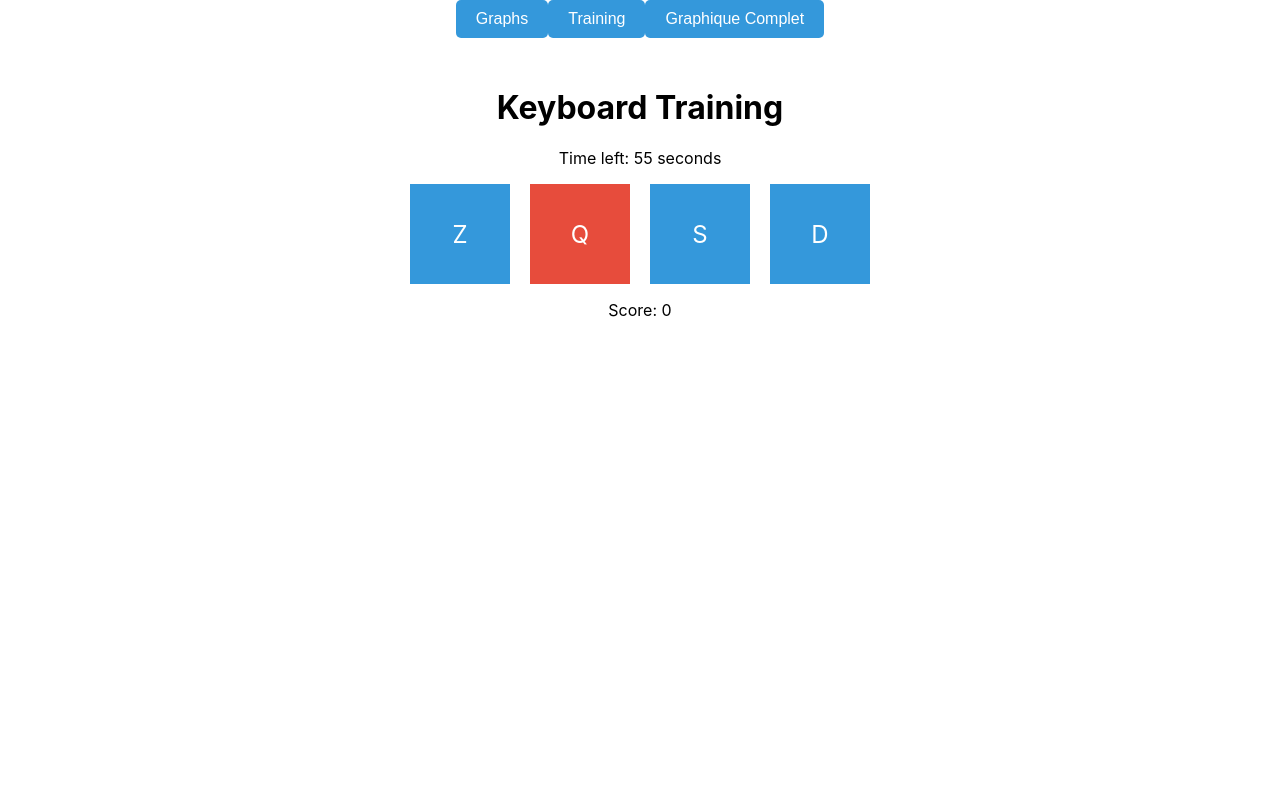
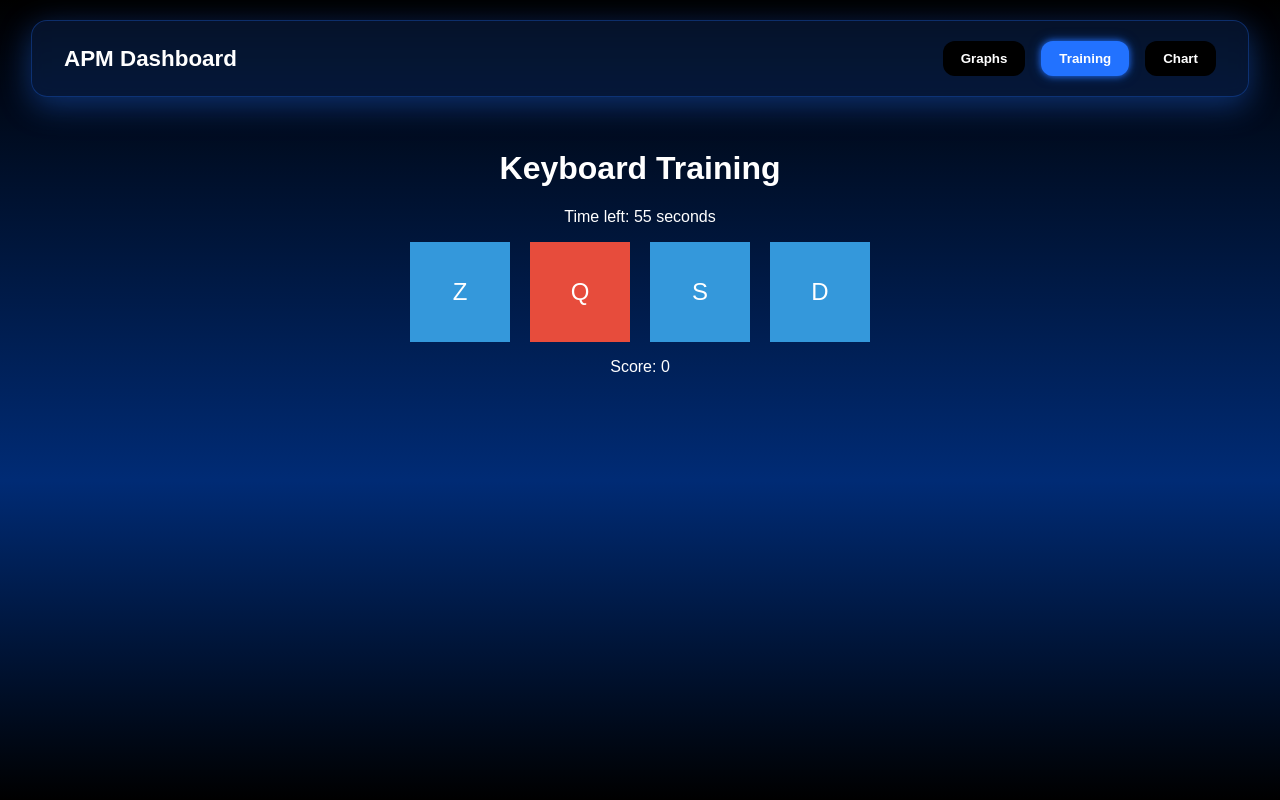
Before and after one commit to Altrevis/APM-application, a React (Create React App) app in the folder apm-app/: page /training in a window 1280 px wide. Built offline with nearby package versions, Linux system fonts and the light colour scheme; no server answers.

Commit message:
style css

```diff
--- a/apm-app/src/App.css
+++ b/apm-app/src/App.css
@@ -1,65 +1,80 @@
 .App {
-  text-align: center;
+  padding-top: 100px;
+  font-family: "Special Gothic Expanded One", sans-serif;
 }
 
-.App-logo {
-  height: 40vmin;
-  pointer-events: none;
+body {
+  margin: 0;
+  padding: 0;
+  min-height: 100vh;
+  background-image: linear-gradient(
+    to bottom,
+    rgb(0, 0, 0) 0%,
+    rgb(0, 43, 117) 60%,
+    rgb(0, 0, 0) 100%
+  );
+  background-repeat: no-repeat;
+  background-size: cover;
+  color: white;
+  font-family: 'Segoe UI', Tahoma, Geneva, Verdana, sans-serif;
 }
 
-@media (prefers-reduced-motion: no-preference) {
-  .App-logo {
-    animation: App-logo-spin infinite 20s linear;
-  }
+.navbar {
+  position: fixed;
+  top: 20px;
+  left: 50%;
+  transform: translateX(-50%);
+  width: 90%;
+  max-width: 1200px;
+  z-index: 999;
+
+  display: flex;
+  justify-content: space-between;
+  align-items: center;
+  height: 75px;
+  padding: 0 2rem;
+
+
+  background: rgba(34, 114, 255, 0.15);
+  box-shadow: 0 8px 32px 0 rgba(34, 114, 255, 0.4);
+  backdrop-filter: blur(8px);
+  -webkit-backdrop-filter: blur(8px);
+  border-radius: 16px;
+  border: 1px solid rgba(34, 114, 255, 0.3);
+}
+.navbar h1 {
+  margin: 0;
+  line-height: 70px;
+  font-size: 1.4rem;
 }
 
-.App-header {
-  background-color: #282c34;
-  min-height: 100vh;
+.nav-links {
   display: flex;
-  flex-direction: column;
+  gap: 1rem;
   align-items: center;
-  justify-content: center;
-  font-size: calc(10px + 2vmin);
-  color: white;
 }
 
-.App-link {
-  color: #61dafb;
+.nav-links button {
+  background-color: #000;        /* noir profond comme le fond */
+  color: white;                  /* texte bien visible */
+  border: 2px solid transparent; /* pas de bord visible au repos */
+  padding: 8px 16px;             /* bonne taille pour cliquer */
+  border-radius: 12px;           /* coins arrondis = doux et moderne */
+  font-weight: bold;
+  cursor: pointer;               /* curseur main quand tu passes dessus */
+  transition: all 0.3s ease-in-out; /* animation fluide pour les effets */
 }
 
-@keyframes App-logo-spin {
-  from {
-    transform: rotate(0deg);
-  }
-  to {
-    transform: rotate(360deg);
-  }
+.nav-links button:hover {
+  border: 2px solid #2272FF;  /* le halo bleu apparaît */
+  transform: translateY(-2px); /* il “flotte” un peu */
+  box-shadow: 0 0 10px rgba(34, 114, 255, 0.6); /* effet lumineux */
 }
 
-nav {
-  margin-bottom: 20px;
+.nav-links .active button {
+  background-color: #2272FF;
+  color: white;
+  box-shadow:
+    0 0 6px rgba(34, 114, 255, 0.8),
+    0 0 12px rgba(34, 114, 255, 0.5);
 }
-
-nav button {
-  background-color: #3498db; /* Blue background */
-  color: white; /* White text */
-  border: none; /* No border */
-  padding: 10px 20px; /* Padding for size */
-  font-size: 16px; /* Font size */
-  cursor: pointer; /* Pointer cursor on hover */
-  border-radius: 5px; /* Rounded corners */
-  transition: background-color 0.3s ease; /* Smooth hover effect */
-}
-
-nav button:hover {
-  background-color: #2980b9; /* Darker blue on hover */
-}
-
-nav button:active {
-  background-color: #1f618d; /* Even darker blue when clicked */
-}
-
-nav button + button {
-  margin-left: 10px; /* Add spacing between buttons */
-}
--- a/apm-app/src/App.js
+++ b/apm-app/src/App.js
@@ -1,32 +1,36 @@
 import React from 'react';
-import { BrowserRouter as Router, Routes, Route, Link } from 'react-router-dom';
+import { BrowserRouter as Router, Routes, Route, NavLink } from 'react-router-dom'; // 🟦 remplacé Link par NavLink
 import RealTimeGraph from './RealTimeGraph';
 import TrainingPage from './TrainingPage';
-import ChartPage from './ChartPage'; // Nouvelle page pour le graphique complet
+import ChartPage from './chartPage';
 import './App.css';
 
 function App() {
   return (
     <Router>
       <div className="App">
-        {/* Navigation bar with styled buttons */}
-        <nav>
-          <Link to="/">
-            <button>Graphs</button>
-          </Link>
-          <Link to="/training">
-            <button>Training</button>
-          </Link>
-          <Link to="/chart">
-            <button>Graphique Complet</button>
-          </Link>
+        {/* NAVIGATION BAR */}
+        <nav className="navbar">
+          <h1>APM Dashboard</h1>
+          <div className="nav-links">
+            {/* 🟦 remplacé Link par NavLink + logique pour active */}
+            <NavLink to="/" className={({ isActive }) => isActive ? 'active' : ''}>
+              <button>Graphs</button>
+            </NavLink>
+            <NavLink to="/training" className={({ isActive }) => isActive ? 'active' : ''}>
+              <button>Training</button>
+            </NavLink>
+            <NavLink to="/chart" className={({ isActive }) => isActive ? 'active' : ''}>
+              <button>Chart</button>
+            </NavLink>
+          </div>
         </nav>
 
-        {/* Define routes for the application */}
+        {/* PAGES */}
         <Routes>
           <Route path="/" element={<RealTimeGraph />} />
           <Route path="/training" element={<TrainingPage />} />
-          <Route path="/chart" element={<ChartPage />} /> {/* Nouvelle route */}
+          <Route path="/chart" element={<ChartPage />} />
         </Routes>
       </div>
     </Router>
--- /dev/null
+++ b/apm-app/src/RealTimeGraph.css
@@ -0,0 +1,47 @@
+.graph-card {
+    width: 80%;
+    max-width: 900px;
+    margin: 40px auto 40px auto;
+    padding: 2rem;
+    border-radius: 16px;
+    background: rgba(34, 114, 255, 0.08);
+    box-shadow: 0 4px 40px rgba(34, 114, 255, 0.25);
+    backdrop-filter: blur(10px);
+    -webkit-backdrop-filter: blur(10px);
+    border: 1px solid rgba(34, 114, 255, 0.2);
+    color: white;
+  }
+
+  .graph-title {
+    text-align: center;
+  }
+
+  .apm {
+    text-align: center;
+    margin-bottom: 20px;
+  }
+
+  .plot {
+    display: flex;
+    justify-content: center;
+  }
+
+  .button-wrapper {
+    text-align: center;
+    margin-top: 20px;
+  }
+
+  .button-wrapper button {
+    padding: 10px 20px;
+    background-color: #2272FF;
+    color: white;
+    border: none;
+    border-radius: 12px;
+    font-weight: bold;
+    cursor: pointer;
+    transition: 0.3s;
+  }
+
+  .button-wrapper button:hover {
+    background-color: #1a5de0;
+  }
--- a/apm-app/src/RealTimeGraph.js
+++ b/apm-app/src/RealTimeGraph.js
@@ -1,6 +1,7 @@
 import React, { useState, useEffect } from 'react';
 import Plot from 'react-plotly.js';
-import { useNavigate } from 'react-router-dom'; // Importez useNavigate
+import { useNavigate } from 'react-router-dom';
+import './RealTimeGraph.css'; // 👈 Ajoute ce fichier
 
 const RealTimeGraph = () => {
   const [data, setData] = useState({
@@ -10,7 +11,7 @@ const RealTimeGraph = () => {
     medianApm: null
   });
 
-  const navigate = useNavigate(); // Utilisez useNavigate pour la navigation
+  const navigate = useNavigate();
 
   useEffect(() => {
     const intervalId = setInterval(() => {
@@ -30,17 +31,20 @@ const RealTimeGraph = () => {
     return () => clearInterval(intervalId);
   }, []);
 
-
+  const goToChartPage = () => {
+    navigate('/chart');
+  };
 
   return (
-    <div>
-      <h1>Graphiques des Actions Clavier et Souris</h1>
-      <div style={{ marginBottom: '20px' }}>
+    <div className="graph-card">
+      <h1 className="graph-title">Graphiques des Actions Clavier et Souris</h1>
+
+      <div className="apm">
         <p><strong>Moyenne APM :</strong> {data.meanApm}</p>
         <p><strong>Médiane APM :</strong> {data.medianApm || 'N/A'}</p>
       </div>
 
-      {/* Afficher le graphique uniquement si l'entraînement est terminé */}
+      <div className="plot">
         <Plot
           data={[
             {
@@ -53,12 +57,32 @@ const RealTimeGraph = () => {
             },
           ]}
           layout={{
-          title: 'Actions Clavier et Souris',
-          xaxis: { title: 'Actions' },
-          yaxis: { title: 'Nombre d\'actions' },
+            title: {
+              text: 'Actions Clavier et Souris',
+              font: { color: 'white' }
+            },
+            paper_bgcolor: 'rgba(0, 0, 0, 0)',
+            plot_bgcolor: 'rgba(0, 0, 0, 0)',
+            font: { color: 'white' },
+            xaxis: {
+              title: 'Actions',
+              color: 'white',
+              gridcolor: 'rgba(255,255,255,0.1)'
+            },
+            yaxis: {
+              title: 'Nombre d\'actions',
+              color: 'white',
+              gridcolor: 'rgba(255,255,255,0.1)'
+            },
+            height: 280
+
           }}
         />
+      </div>
 
+      <div className="button-wrapper">
+        <button onClick={goToChartPage}>📊 Voir le graphique complet</button>
+      </div>
     </div>
   );
 };
--- /dev/null
+++ b/apm-app/src/chartPage.css
@@ -0,0 +1,30 @@
+
+.chart-container {
+    min-height: 100vh;
+    padding: 40px 20px;
+    background: linear-gradient(to bottom, #010130, #00092e, #021327);
+    display: flex;
+    justify-content: center;
+    align-items: center;
+  }
+
+  .chart-card {
+    width: 100%;
+    max-width: 900px;
+    padding: 40px;
+    border-radius: 20px;
+    background: rgba(255, 255, 255, 0.05);
+    backdrop-filter: blur(20px);
+    -webkit-backdrop-filter: blur(20px);
+    border: 1px solid rgba(255, 255, 255, 0.1);
+    box-shadow: 0 8px 32px rgba(0, 0, 0, 0.5);
+    color: white;
+    text-align: center;
+  }
+
+  .chart-title {
+    font-size: 2.5rem;
+    font-weight: bold;
+    margin-bottom: 30px;
+    color: white;
+  }
--- a/apm-app/src/chartPage.js
+++ b/apm-app/src/chartPage.js
@@ -1,27 +1,47 @@
-import React from 'react';
+import React, { useState } from 'react';
 import Plot from 'react-plotly.js';
+import './chartPage.css';
 
 const ChartPage = () => {
+  const [yData] = useState([12, 9, 18, 22, 26, 31, 34]);
+
   return (
-    <div>
-      <h1>Graphique Complet</h1>
+    <div className="chart-container">
+      <div className="chart-card">
+        <h1 className="chart-title">Graphique complet</h1>
+
         <Plot
           data={[
             {
               type: 'bar',
-            x: ['Click', 'Space', 'Z', 'Q', 'S', 'D'],
-            y: [10, 15, 20, 25, 30, 35], // Remplacez ces valeurs par celles réelles
+              x: ['Click Gauche', 'Click Droit', 'Espace', 'Z', 'Q', 'S', 'D'],
+              y: yData,
               marker: {
-              color: ['red', 'blue', 'green', 'yellow', 'purple', 'orange'],
+                color: ['red', 'gray', 'blue', 'green', 'yellow', 'purple', 'orange'],
               },
-          },
+              hovertemplate: '%{x}<br><b>%{y} actions</b><extra></extra>',
+              hoverlabel: {
+                bgcolor: 'rgba(255,255,255,0.2)',
+                bordercolor: 'white',
+                font: { color: 'white' }
+              }
+            }
           ]}
           layout={{
-          title: 'Actions Clavier et Souris',
-          xaxis: { title: 'Actions' },
-          yaxis: { title: 'Nombre d\'actions' },
+            title: {
+              text: 'Fréquence des Actions',
+              font: { color: 'white', size: 16 },
+              x: 0.5,
+            },
+            paper_bgcolor: 'rgba(0,0,0,0)',
+            plot_bgcolor: 'rgba(0,0,0,0)',
+            xaxis: { title: 'Actions', color: 'white' },
+            yaxis: { title: 'Nombre d\'actions', color: 'white' },
+            margin: { t: 60, b: 50 }
           }}
+          config={{ responsive: true }}
         />
+      </div>
     </div>
   );
 };
```
Lines whose indentation alone changed are shown as unchanged.
